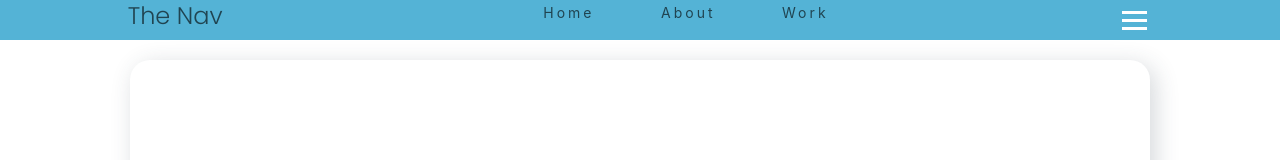
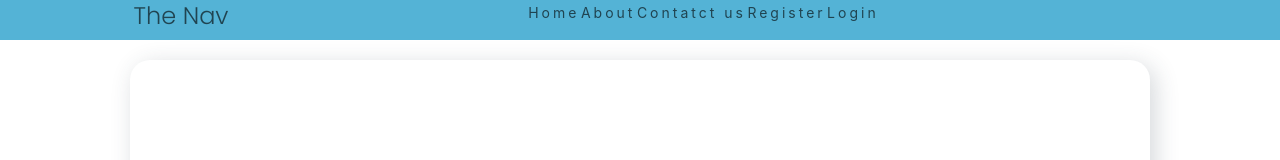
Before and after one commit to nlotoo/Pet-HUB-Application, a React (Create React App) app in the folder client/: page / in a window 1280 px wide. Shown: the top 160 px of the page. Built offline with nearby package versions, Linux system fonts and the light colour scheme.

Commit message:
update navigation bar

```diff
--- a/client/src/Components/core/NavigationBar/NavigationBar.css
+++ b/client/src/Components/core/NavigationBar/NavigationBar.css
@@ -133,12 +133,7 @@ a:hover {
     width: 30%;
 }
 
-.burger-desktop div {
-    width: 25px;
-    background-color: white;
-    height: 3px;
-    margin: 5px;
-}
+
 
 /* .burger-desktop {
 
@@ -157,6 +152,7 @@ a:hover {
 }
 
 @media only screen and (max-width: 760px) {
+
 
     body {
         overflow-x: hidden;
@@ -189,6 +185,43 @@ a:hover {
 
     .nav-active {
         transform: translateX(0%);
+    }
+
+
+    .burger-desktop div {
+
+        width: 25px;
+        background-color: white;
+        height: 3px;
+        margin: 5px;
+    }
+
+
+    @keyframes navLinkFade {
+
+        from {
+            opacity: 0;
+            transform: translateX(50px);
+        }
+
+        to {
+            opacity: 1;
+            transform: translateX(0px);
+        }
+
+    }
+
+    .toggle .line1 {
+        transform: rotate(-45deg) translate(-5px, -6px);
+    }
+
+    .toggle .line2 {
+        opacity: 0;
+    }
+
+    .toggle .line3 {
+        transform: rotate(45deg) translate(-5px, -6px);
+
     }
 
 
--- a/client/src/Components/core/NavigationBar/NavigationBar.js
+++ b/client/src/Components/core/NavigationBar/NavigationBar.js
@@ -1,5 +1,5 @@
 
-import { useEffect } from 'react';
+import { useEffect, useState } from 'react';
 import { Link, } from 'react-router-dom'
 
 import { loginStorageCheker } from '../../../services/loginStorage';
@@ -7,23 +7,35 @@ import useResponsiveDesign from '../../../services/useResposiveDisplayTool';
 import './NavigationBar.css'
 
 
+
 const NavigationBar = () => {
 
-    // let isLoged = loginStorageCheker()
+    let isLoged = loginStorageCheker()
+
+    let [clasActive, setClassActive] = useState()
 
 
 
 
+    useEffect(() => {
 
+    }, [])
 
 
 
 
     const navSlide = (e) => {
+        const navLink = document.getElementsByClassName('nav-links-desktop')[0]
+        navLink.classList.toggle('nav-active')
+        const NavLinksLI = document.querySelectorAll('.nav-links-desktop li')
+        NavLinksLI.forEach((link, index) => {
+            link.style.animation = `navLinkFade 0.5 ease forwards ${index / 7 + 2}s`
+        })
+        console.log(NavLinksLI)
 
+        const burgur = document.getElementsByClassName('burger-desktop')
+        burgur.classList.toggle('toggle')
 
-        let navLink = document.getElementsByClassName('nav-links-desktop')[0]
-        navLink.classList.add('nav-active')
     }
 
 
@@ -35,15 +47,15 @@ const NavigationBar = () => {
             </div>
 
             <ul className='nav-links-desktop' >
-                <li>
-                    <Link to='#'>Home</Link>
-                </li>
-                <li>
-                    <Link to='#'>About</Link>
-                </li>
-                <li>
-                    <Link to='#'>Work</Link>
-                </li>
+                <li><Link to="/">Home</Link></li>
+                <li><Link to="/about-us">About</Link></li>
+                <li><Link to="/contact-us">Contatct us</Link></li>
+                {isLoged && <li><Link to="/user-profile">Profile</Link></li>}
+                {isLoged && <li><Link to="/pets-catalog">Pets Catalog</Link></li>}
+                {isLoged && <li><Link to="/create-new-pet">Add new pet</Link></li>}
+                {!isLoged && <li><Link to="/sign-up">Register</Link></li>}
+                {!isLoged && <li><Link to="/login">Login</Link></li>}
+                {isLoged && <li><Link to="/logout">Logout</Link></li>}
             </ul>
             <div onClick={navSlide} className={`burger-desktop`} >
                 <div className='line1'></div>
@@ -55,25 +67,6 @@ const NavigationBar = () => {
         </nav >
     )
 
-    // return (<div className='navbar-root' >
-    //     <header>
-    //         <nav className={`nav-bar${useResponsiveDesign()}`}>
-    //             {"-tablet" === useResponsiveDesign() ? <div className='icon'><button onClick={menuDrop} >&#9776;</button></div> : ''}
-    //             <ul className={`nav-bar-ul-list${useResponsiveDesign()}`}>
-    //                 <li><Link to="/">Home</Link></li>
-    //                 <li><Link to="/about-us">About</Link></li>
-    //                 <li><Link to="/contact-us">Contatct us</Link></li>
-    //                 {isLoged && <li><Link to="/user-profile">Profile</Link></li>}
-    //                 {isLoged && <li><Link to="/pets-catalog">Pets Catalog</Link></li>}
-    //                 {isLoged && <li><Link to="/create-new-pet">Add new pet</Link></li>}
-    //                 {!isLoged && <li><Link to="/sign-up">Register</Link></li>}
-    //                 {!isLoged && <li><Link to="/login">Login</Link></li>}
-    //                 {isLoged && <li><Link to="/logout">Logout</Link></li>}
-    //             </ul>
-    //         </nav>
-    //     </header>
-    // </div >)
-
 };
 
 export default NavigationBar;
```
